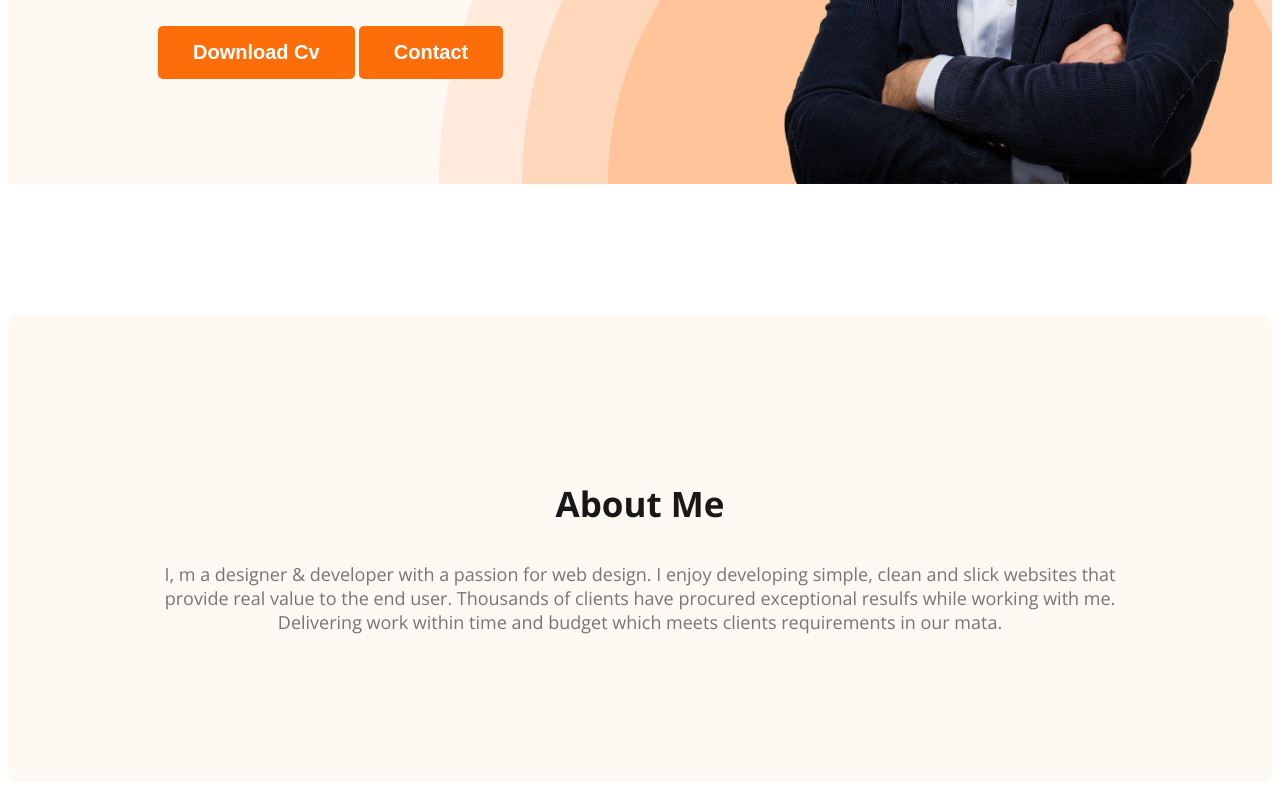
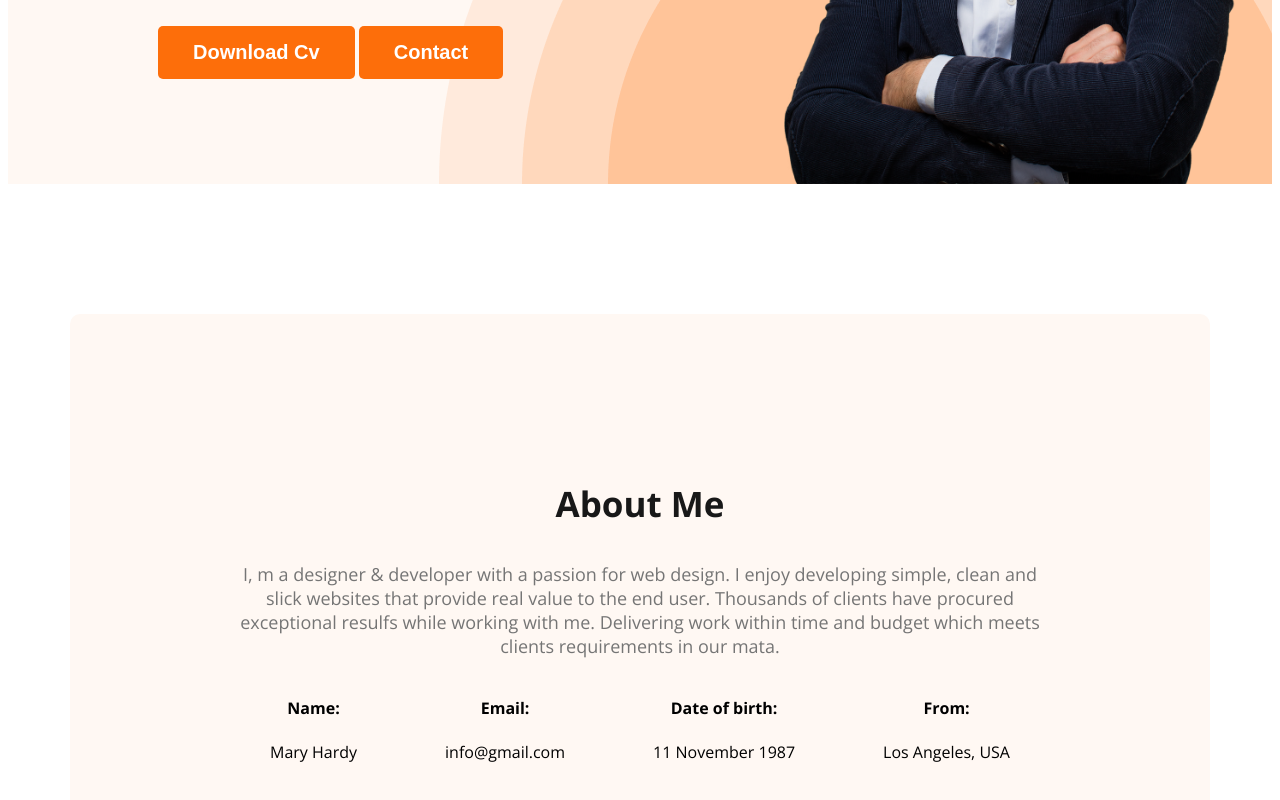
Before and after one commit to ZilanyDV/Developer-Portfolio., a plain HTML site: page index.htm in a window 1280 px wide. Shown: the part 605-1405 px from the top of the page. Drawn offline with nearby package versions, Linux system fonts and the light colour scheme.

Commit message:
about information

```diff
--- a/index.htm
+++ b/index.htm
@@ -33,10 +33,28 @@
             <img class="profile-pic" src="images/hardy.png" alt="">
         </div>
     </header>
-    <main>
+    <main class="main">
         <section class="about">
             <h3 class="section-title">About Me</h3>
             <p class="section-description">I, m a designer & developer with a passion for web design. I enjoy developing simple, clean and slick websites that provide real value to the end user. Thousands of clients have procured exceptional resulfs while working with me. Delivering work within time and budget which meets clients requirements in our mata.</p>
+            <div class="about-info-container">
+                <div class="about-info">
+                    <h4 class="info-title">Name:</h4>
+                    <p class="info-description">Mary Hardy </p>
+                </div>
+                <div class="about-info">
+                    <h4 class="info-title">Email:</h4>
+                    <p class="info-description">info@gmail.com</p>
+                </div>
+                <div class="about-info">
+                    <h4 class="info-title">Date of birth:</h4>
+                    <p class="info-description">11 November 1987</p>
+                </div>
+                <div class="about-info">
+                    <h4 class="info-title">From:</h4>
+                    <p class="info-description">Los Angeles, USA</p>
+                </div>
+            </div>
         </section>
     </main>
     <footer>
--- a/styles/portfolio.css
+++ b/styles/portfolio.css
@@ -108,3 +108,14 @@ nav a {
     font-weight: 400;
     text-align: center;
 }
+main{
+    max-width: 1140px;
+    margin: 0px auto;
+}
+.about-info-container{
+    display: flex;
+    justify-content: space-around;
+}
+.info-title{
+    text-align: center;
+}
```
